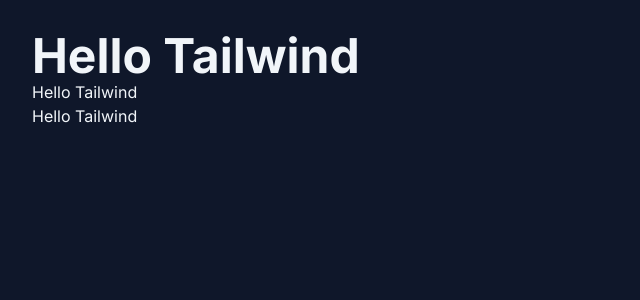
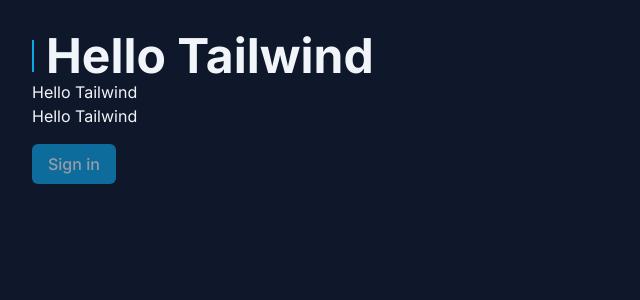
Before and after one commit to luanrem/tailwind-next, a Next.js app: page / in a window 1280 px wide. Shown: the top 300 px of the page, without its empty margins (0-640 px from the left). Built offline with nearby package versions, Linux system fonts and the light colour scheme.

Commit message:
C01 - Seletores e Estados

```diff
--- a/src/app/page.tsx
+++ b/src/app/page.tsx
@@ -2,9 +2,12 @@
 export default function Home() {
   return (
     <div className="p-8 bg-slate-900 text-slate-100 h-screen">
-      <h1 className="font-bold text-5xl">Hello Tailwind</h1>
+      <h1 className="font-bold text-5xl flex items-center gap-3 before:w-0.5 before:h-8 before:bg-sky-500 before:flex">Hello Tailwind</h1>
       <h2>Hello Tailwind</h2>
       <p>Hello Tailwind</p>
+      <button disabled className="bg-sky-500 px-4 py-2 rounded-md font-medium mt-4 enabled:hover:bg-sky-600 disabled:opacity-60 disabled:cursor-not-allowed">
+        Sign in
+      </button>
     </div>
   )
 }
```
